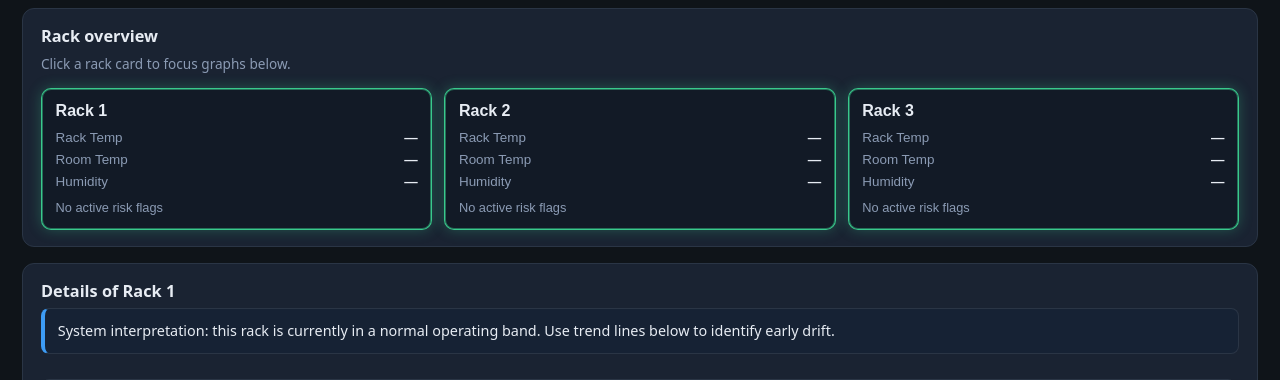
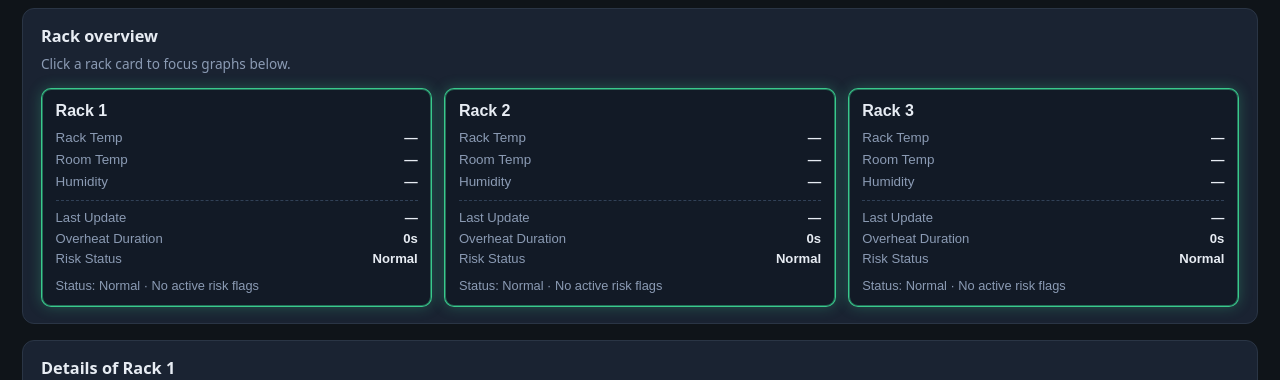
Before and after one commit to AbhishekMudaraddi/FogAndEdge, a Flask app: page / in a window 1280 px wide. Shown: the part 132-512 px from the top of the page. Run offline with Flask 3, Linux system fonts and the light colour scheme.

Commit message:
Frontend changes

```diff
--- a/cloud_app/static/css/style.css
+++ b/cloud_app/static/css/style.css
@@ -76,6 +76,11 @@ body {
   box-shadow: 0 0 18px rgba(232, 93, 93, 0.35), 0 0 0 1px rgba(232, 93, 93, 0.5) inset;
 }
 
+.rack-card.warning {
+  border-color: rgba(245, 166, 35, 0.9);
+  box-shadow: 0 0 16px rgba(245, 166, 35, 0.28), 0 0 0 1px rgba(245, 166, 35, 0.45) inset;
+}
+
 .rack-card.ok {
   border-color: rgba(61, 220, 151, 0.9);
   box-shadow: 0 0 14px rgba(61, 220, 151, 0.28), 0 0 0 1px rgba(61, 220, 151, 0.45) inset;
@@ -100,6 +105,24 @@ body {
 
 .rack-stats span { color: var(--muted); }
 .rack-stats strong { font-weight: 600; }
+
+.rack-metrics {
+  margin-top: 0.65rem;
+  border-top: 1px dashed #314157;
+  padding-top: 0.6rem;
+  display: grid;
+  gap: 0.35rem;
+}
+
+.rack-metrics div {
+  display: flex;
+  justify-content: space-between;
+  gap: 0.5rem;
+  font-size: 0.82rem;
+}
+
+.rack-metrics span { color: var(--muted); }
+.rack-metrics strong { font-weight: 700; }
 
 .rack-risk {
   margin: 0.7rem 0 0;
@@ -136,6 +159,18 @@ body {
   border: 1px solid rgba(61, 220, 151, 0.55);
   border-left: 4px solid var(--ok);
   background: rgba(61, 220, 151, 0.15);
+}
+
+.alert-item.warning {
+  border: 1px solid rgba(245, 166, 35, 0.55);
+  border-left: 4px solid var(--warn);
+  background: rgba(245, 166, 35, 0.15);
+}
+
+.alert-item.critical {
+  border: 1px solid rgba(232, 93, 93, 0.55);
+  border-left: 4px solid var(--danger);
+  background: rgba(232, 93, 93, 0.15);
 }
 
 .charts {
--- a/cloud_app/static/js/dashboard.js
+++ b/cloud_app/static/js/dashboard.js
@@ -16,8 +16,10 @@
     outdoor_temperature: "Outdoor °C",
   };
 
-  /** Rack card red glow + chart guide + timed alerts use this °C threshold. */
-  const RACK_TEMP_ALERT_C = 35;
+  /** Severity thresholds and anti-spam cooldown. */
+  const RACK_TEMP_WARN_C = 35;
+  const RACK_TEMP_CRIT_C = 40;
+  const ALERT_COOLDOWN_TICKS = 4; // with 30s refresh => 2 min cooldown
 
   const statusEl = document.getElementById("status-line");
   const rackGrid = document.getElementById("rack-grid");
@@ -30,7 +32,9 @@
   let selectedRackId = cfg.defaultRackId || (racks[0] && racks[0].rack_id) || "rack_01";
   let chartState = {};
   const overheatState = {}; // rack_id -> consecutive hot intervals (30s each)
+  const rackAlertMeta = {}; // rack_id -> last alert metadata
   let activeAlerts = [];
+  let refreshTick = 0;
 
   function setStatus(text, ok) {
     if (!statusEl) return;
@@ -75,6 +79,36 @@
     return count;
   }
 
+  function extractLastTimestamp(latest) {
+    if (!latest) return null;
+    for (const key of SENSOR_ORDER) {
+      if (latest[key] && latest[key].timestamp) return String(latest[key].timestamp);
+    }
+    return null;
+  }
+
+  function formatTime(ts) {
+    if (!ts) return "—";
+    const d = new Date(ts);
+    if (Number.isNaN(d.getTime())) return ts;
+    return d.toLocaleTimeString();
+  }
+
+  function formatOverheatDuration(intervalCount) {
+    const secs = Math.max(0, (intervalCount || 0) * Math.round(POLL_MS / 1000));
+    if (secs === 0) return "0s";
+    if (secs < 60) return `${secs}s`;
+    const m = Math.floor(secs / 60);
+    const s = secs % 60;
+    return s === 0 ? `${m}m` : `${m}m ${s}s`;
+  }
+
+  function tempLevel(value) {
+    if (value > RACK_TEMP_CRIT_C) return "critical";
+    if (value > RACK_TEMP_WARN_C) return "warning";
+    return "normal";
+  }
+
   function renderRackCards(summary) {
     rackGrid.innerHTML = "";
     for (const rackRow of summary.racks || []) {
@@ -100,16 +134,30 @@
       const risk = document.createElement("p");
       risk.className = "rack-risk";
       const rc = riskCount(rackRow.latest);
-      risk.textContent = rc > 0 ? `${rc} active risk flag(s)` : "No active risk flags";
       const tempRow = rackRow.latest && rackRow.latest.rack_temperature ? rackRow.latest.rack_temperature : null;
-      const highTemp = !!(tempRow && Number(tempRow.value) > RACK_TEMP_ALERT_C);
-      if (highTemp) {
+      const tempVal = tempRow ? Number(tempRow.value) : null;
+      const level = tempVal === null ? "normal" : tempLevel(tempVal);
+      const statusLabel = level === "critical" ? "Critical" : level === "warning" ? "Warning" : "Normal";
+      risk.textContent = `Status: ${statusLabel} · ${rc > 0 ? `${rc} active risk flag(s)` : "No active risk flags"}`;
+
+      const metrics = document.createElement("div");
+      metrics.className = "rack-metrics";
+      const lastTs = extractLastTimestamp(rackRow.latest);
+      const hotIntervals = overheatState[rackRow.rack_id] || 0;
+      metrics.innerHTML =
+        `<div><span>Last Update</span><strong>${formatTime(lastTs)}</strong></div>` +
+        `<div><span>Overheat Duration</span><strong>${formatOverheatDuration(hotIntervals)}</strong></div>` +
+        `<div><span>Risk Status</span><strong>${statusLabel}</strong></div>`;
+
+      if (level === "critical") {
         card.classList.add("alert");
+      } else if (level === "warning") {
+        card.classList.add("warning");
       } else {
         card.classList.add("ok");
       }
 
-      card.append(title, stats, risk);
+      card.append(title, stats, metrics, risk);
       rackGrid.append(card);
     }
   }
@@ -117,7 +165,7 @@
   function enqueueAlert(message, level) {
     activeAlerts.unshift({
       message,
-      level: level || "danger",
+      level: level || "critical",
       ts: new Date().toLocaleTimeString(),
     });
     activeAlerts = activeAlerts.slice(0, 5);
@@ -129,28 +177,58 @@
     if (!activeAlerts.length) return;
     for (const a of activeAlerts) {
       const item = document.createElement("div");
-      item.className = "alert-item" + (a.level === "ok" ? " ok" : "");
+      item.className = "alert-item";
+      if (a.level === "ok") item.classList.add("ok");
+      if (a.level === "warning") item.classList.add("warning");
+      if (a.level === "critical") item.classList.add("critical");
       item.textContent = `[${a.ts}] ${a.message}`;
       alertsPanel.appendChild(item);
     }
   }
 
   function updateOverheatDurations(summary) {
+    refreshTick += 1;
     for (const rackRow of summary.racks || []) {
       const rid = rackRow.rack_id;
       const tempRow = rackRow.latest && rackRow.latest.rack_temperature ? rackRow.latest.rack_temperature : null;
-      const hot = !!(tempRow && Number(tempRow.value) > RACK_TEMP_ALERT_C);
+      const tempVal = tempRow ? Number(tempRow.value) : null;
+      const level = tempVal === null ? "normal" : tempLevel(tempVal);
+      const hot = level !== "normal";
       const prev = overheatState[rid] || 0;
       const next = hot ? prev + 1 : 0;
       overheatState[rid] = next;
+      const meta = rackAlertMeta[rid] || {
+        lastLevel: "normal",
+        lastWarnTick: -9999,
+        lastCritTick: -9999,
+        lastRecoveryTick: -9999,
+      };
+      const canWarn = refreshTick - meta.lastWarnTick >= ALERT_COOLDOWN_TICKS;
+      const canCrit = refreshTick - meta.lastCritTick >= ALERT_COOLDOWN_TICKS;
+      const canRecover = refreshTick - meta.lastRecoveryTick >= ALERT_COOLDOWN_TICKS;
 
-      if (next === 1) {
-        enqueueAlert(`${rackRow.label} overheating for 30 seconds (temp ${Number(tempRow.value).toFixed(2)}°C).`, "danger");
-      } else if (next === 2) {
-        enqueueAlert(`${rackRow.label} overheating for 60 seconds. Immediate cooling action recommended.`, "danger");
-      } else if (!hot && prev > 0) {
+      if (level === "warning" && meta.lastLevel === "normal" && canWarn) {
+        enqueueAlert(`${rackRow.label} warning: rack temperature reached ${tempVal.toFixed(2)}°C (>= ${RACK_TEMP_WARN_C}°C).`, "warning");
+        meta.lastWarnTick = refreshTick;
+      }
+
+      if (level === "critical" && meta.lastLevel !== "critical" && canCrit) {
+        enqueueAlert(`${rackRow.label} critical: rack temperature is ${tempVal.toFixed(2)}°C (>= ${RACK_TEMP_CRIT_C}°C).`, "critical");
+        meta.lastCritTick = refreshTick;
+      }
+
+      if (next === 1 && hot && canWarn) {
+        enqueueAlert(`${rackRow.label} overheating for 30 seconds (temp ${tempVal.toFixed(2)}°C).`, level === "critical" ? "critical" : "warning");
+        meta.lastWarnTick = refreshTick;
+      } else if (next === 2 && hot && canCrit) {
+        enqueueAlert(`${rackRow.label} overheating for 60 seconds. Immediate cooling action recommended.`, level === "critical" ? "critical" : "warning");
+        meta.lastCritTick = refreshTick;
+      } else if (!hot && prev > 0 && canRecover) {
         enqueueAlert(`${rackRow.label} temperature returned to normal range.`, "ok");
+        meta.lastRecoveryTick = refreshTick;
       }
+      meta.lastLevel = level;
+      rackAlertMeta[rid] = meta;
     }
     renderAlerts();
   }
@@ -190,13 +268,23 @@
 
     // threshold guide line for quick interpretation.
     if (sensorType === "rack_temperature") {
-      const y = pad + (1 - (RACK_TEMP_ALERT_C - min) / span) * (h - pad * 2);
-      if (y >= pad && y <= h - pad) {
+      const yWarn = pad + (1 - (RACK_TEMP_WARN_C - min) / span) * (h - pad * 2);
+      const yCrit = pad + (1 - (RACK_TEMP_CRIT_C - min) / span) * (h - pad * 2);
+      if (yWarn >= pad && yWarn <= h - pad) {
         ctx.setLineDash([6, 4]);
-        ctx.strokeStyle = "rgba(232,93,93,0.7)";
+        ctx.strokeStyle = "rgba(245,166,35,0.8)";
         ctx.beginPath();
-        ctx.moveTo(pad, y);
-        ctx.lineTo(w - pad, y);
+        ctx.moveTo(pad, yWarn);
+        ctx.lineTo(w - pad, yWarn);
+        ctx.stroke();
+        ctx.setLineDash([]);
+      }
+      if (yCrit >= pad && yCrit <= h - pad) {
+        ctx.setLineDash([6, 4]);
+        ctx.strokeStyle = "rgba(232,93,93,0.8)";
+        ctx.beginPath();
+        ctx.moveTo(pad, yCrit);
+        ctx.lineTo(w - pad, yCrit);
         ctx.stroke();
         ctx.setLineDash([]);
       }
@@ -229,8 +317,8 @@
 
   async function refreshSummary() {
     const data = await fetchJson("/api/racks-summary");
+    updateOverheatDurations(data);
     renderRackCards(data);
-    updateOverheatDurations(data);
     if (data.errors && data.errors.length) {
       setStatus("Data issue: " + data.errors[0], false);
     } else {
@@ -255,8 +343,10 @@
           const delta = latest - prev;
           const trend = delta > 0 ? "rising" : delta < 0 ? "falling" : "stable";
           meta.textContent = `latest: ${latest.toFixed(2)} · trend: ${trend} (${delta >= 0 ? "+" : ""}${delta.toFixed(2)} from previous sample)`;
-          if (st === "rack_temperature" && latest > RACK_TEMP_ALERT_C) {
-            insightBits.push(`Rack temperature is elevated at ${latest.toFixed(2)}°C (above ${RACK_TEMP_ALERT_C}°C).`);
+          if (st === "rack_temperature" && latest >= RACK_TEMP_CRIT_C) {
+            insightBits.push(`Rack temperature is CRITICAL at ${latest.toFixed(2)}°C (>= ${RACK_TEMP_CRIT_C}°C).`);
+          } else if (st === "rack_temperature" && latest >= RACK_TEMP_WARN_C) {
+            insightBits.push(`Rack temperature is in WARNING at ${latest.toFixed(2)}°C (>= ${RACK_TEMP_WARN_C}°C).`);
           }
           if (st === "airflow" && latest < 1.2) {
             insightBits.push(`Airflow dropped to ${latest.toFixed(2)} m/s, indicating possible cooling failure.`);
```
